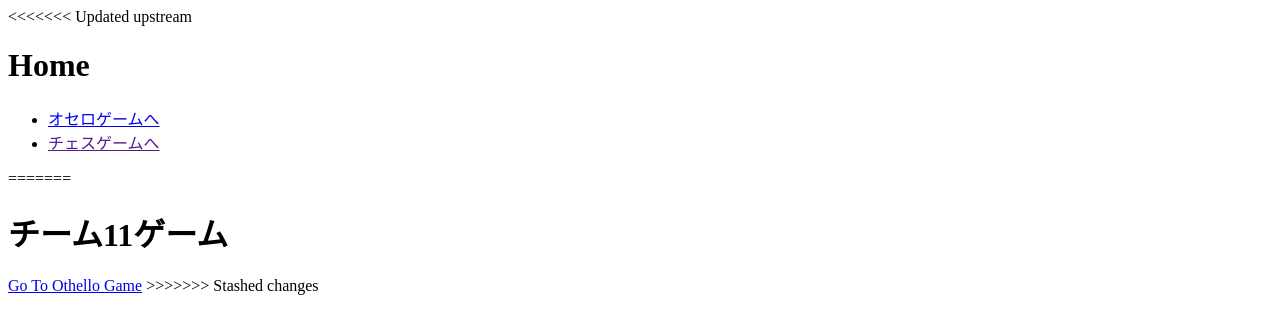
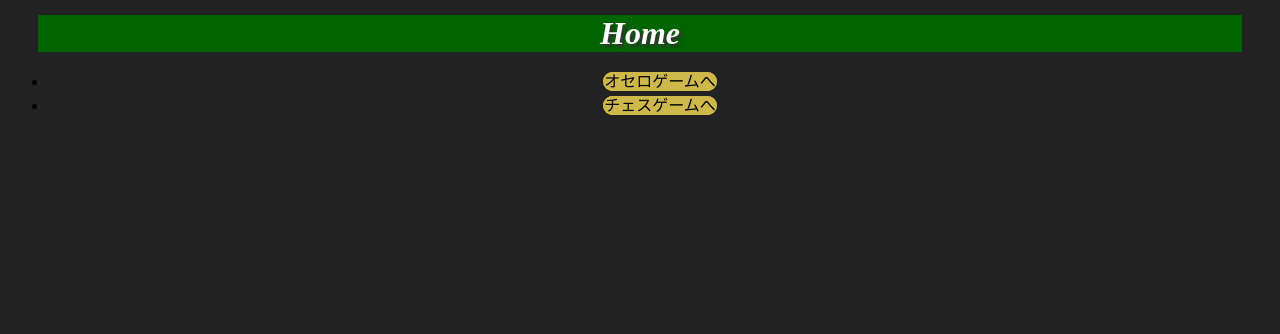
Before and after one commit to s1f102301796/CS4-2024-class6-team11-project, a Django app: page /home/ in a window 1280 px wide. Shown: the top 334 px of the page. Run offline with Django 5.2, Linux system fonts and the light colour scheme.

Commit message:
コンフリクト解消

```diff
--- a/home/static/home/css/index.css
+++ b/home/static/home/css/index.css
@@ -1,10 +1,3 @@
-<<<<<<< Updated upstream
-.game_nav{
-    border-color: black;
-    border-style:solid;
-    border-radius: 1%;
-    border-width:1px;
-=======
 body{
     background-color: #222222;
 }
@@ -24,7 +17,7 @@ div {
     text-align: center;
 }
 
-.btn01 a{
+.game_nav a{
 	background-color: #ceb849;
 	border: 1px solid #ceb849;
 	border-radius: 35px;
@@ -32,12 +25,12 @@ div {
     text-decoration: none;
 }
 
-.btn01 a:hover {
+.game_nav a:hover {
 	background-color: #B99b00;
 	border: 1px solid #333;
 }
 
-.btn01 a::before {
+.game_nav a::before {
 	content: '';
 	position: absolute;
 	top: calc(50% - 5px);
@@ -48,7 +41,7 @@ div {
 	background-color: #333;
 }
 
-.btn01 a::after {
+.game_nav a::after {
 	content: '';
 	position: absolute;
 	top: 50%;
@@ -57,5 +50,4 @@ div {
 	width: 70px;
 	height: 1px;
 	background-color: #333;
->>>>>>> Stashed changes
 }
--- a/home/templates/home/index.html
+++ b/home/templates/home/index.html
@@ -8,23 +8,17 @@
     <link rel="stylesheet" href="{% static 'home/css/index.css' %}">
 </head>
 <body>
-<<<<<<< Updated upstream
     <h1>Home</h1>
     <p></p>
     <div class="game_nav">
     <ul>
         <li>
-            <a href="{% url 'index' %}" class="btn">オセロゲームへ</a>
+            <a href="{% url 'index' %}">オセロゲームへ</a>
         </li>
         <li>
-            <a href="" class="btn">チェスゲームへ</a>
+            <a href="">チェスゲームへ</a>
         </li>
     </ul>
-=======
-    <h1>チーム11ゲーム</h1>
-    <div class="btn btn01">
-        <a href="{% url 'index' %}">Go To Othello Game</a>
->>>>>>> Stashed changes
     </div>
 </body>
 </html>
```
